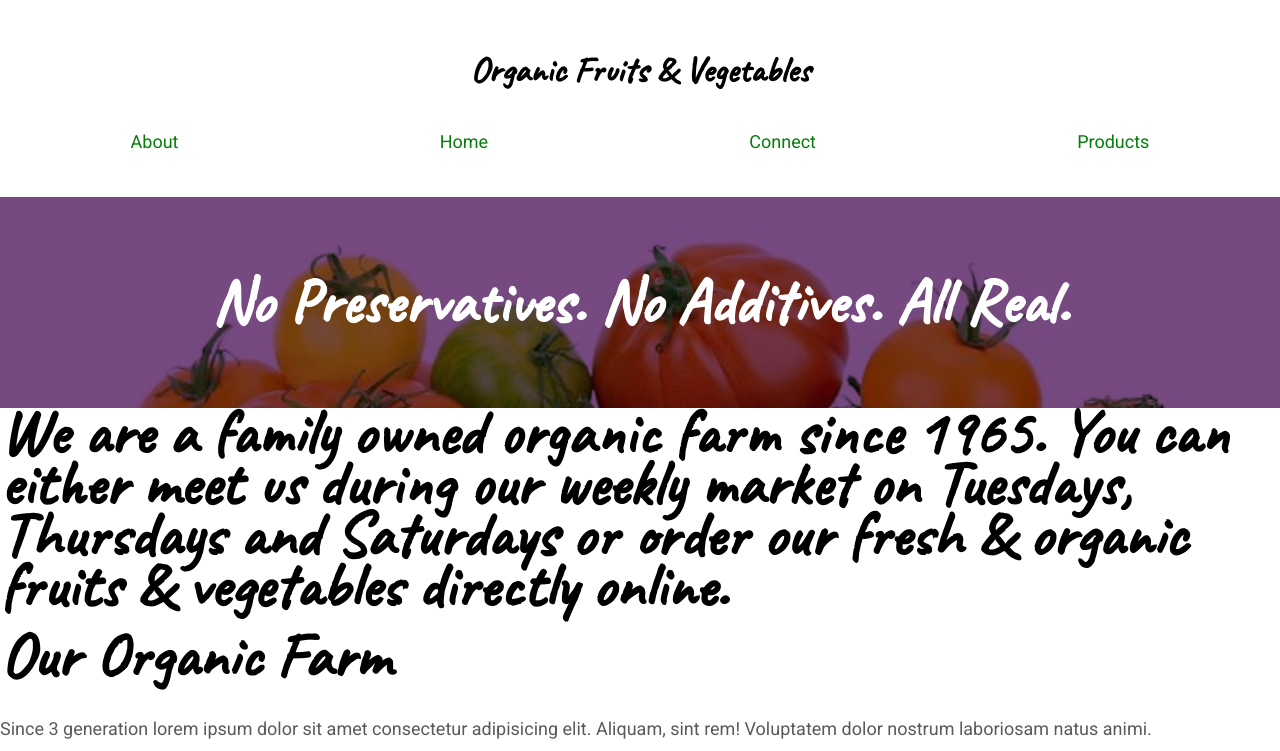
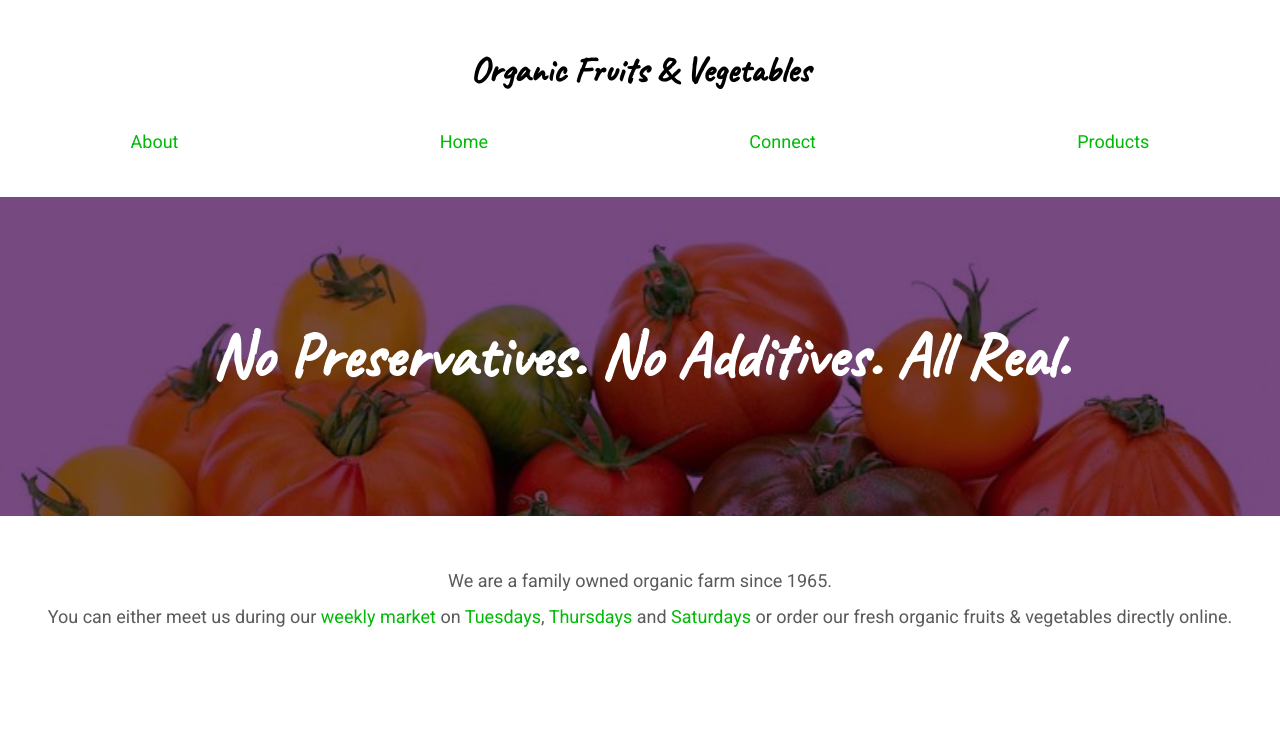
Before and after one commit to evabrinkmann/fruit-vegetable-shop, a website built with Parcel: page src/index.html in a window 1280 px wide. Shown: the top 751 px of the page. Built offline with nearby package versions, Linux system fonts and the light colour scheme.

Commit message:
Style intro section

```diff
--- a/src/index.html
+++ b/src/index.html
@@ -34,12 +34,17 @@
       </section>
 
       <section class="intro">
-        <h2 class="section-title">
-          We are a family owned organic farm since 1965. You can either meet us
-          during our <span>weekly market</span> on <span>Tuesdays</span>,
-          <span>Thursdays</span> and <span>Saturdays</span> or order our fresh &
-          organic fruits & vegetables directly online.
-        </h2>
+        <p class="intro-title">
+          We are a family owned organic farm since 1965.
+        </p>
+        <p class="intro-title">
+          You can either meet us during our
+          <span class="text-primary">weekly market</span> on
+          <span class="text-primary">Tuesdays</span>,
+          <span class="text-primary">Thursdays</span> and
+          <span class="text-primary">Saturdays</span> or order our fresh organic
+          fruits & vegetables directly online.
+        </p>
       </section>
 
       <section class="about-us">
--- a/src/styles.css
+++ b/src/styles.css
@@ -7,7 +7,7 @@ font-family: 'Crimson Pro', serif;
 
 :root {
   --clr-text: #5a5a5a;
-  --clt-primary: #067e0a;
+  --clt-primary: #00ba06;
   --clr-accent: #764981;
 
   --ff-title: "Caveat", cursive;
@@ -30,6 +30,10 @@ body {
 img {
   display: block;
   max-width: 100%;
+}
+
+section {
+  padding: 3em 1em;
 }
 
 h1,
@@ -58,6 +62,10 @@ h2 {
 
 p {
   margin-bottom: 0.85em;
+}
+
+.text-primary {
+  color: var(--clt-primary);
 }
 
 .logo {
@@ -108,3 +116,7 @@ nav a:focus {
   color: white;
   padding: 10vh 1vh;
 }
+
+.intro {
+  text-align: center;
+}
```
Also changed, not shown: docs/index.html (+11 -6 lines), 3 other files.
